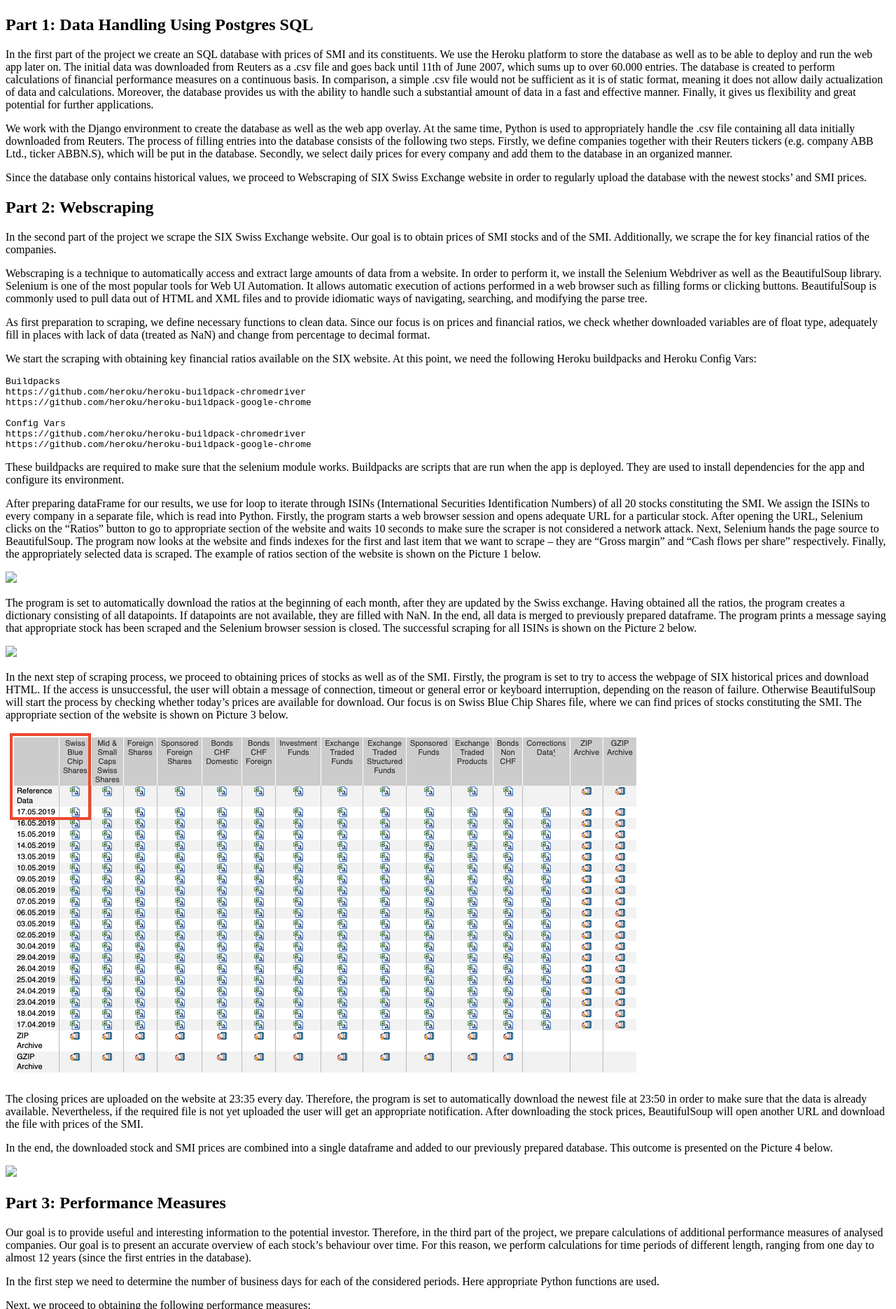
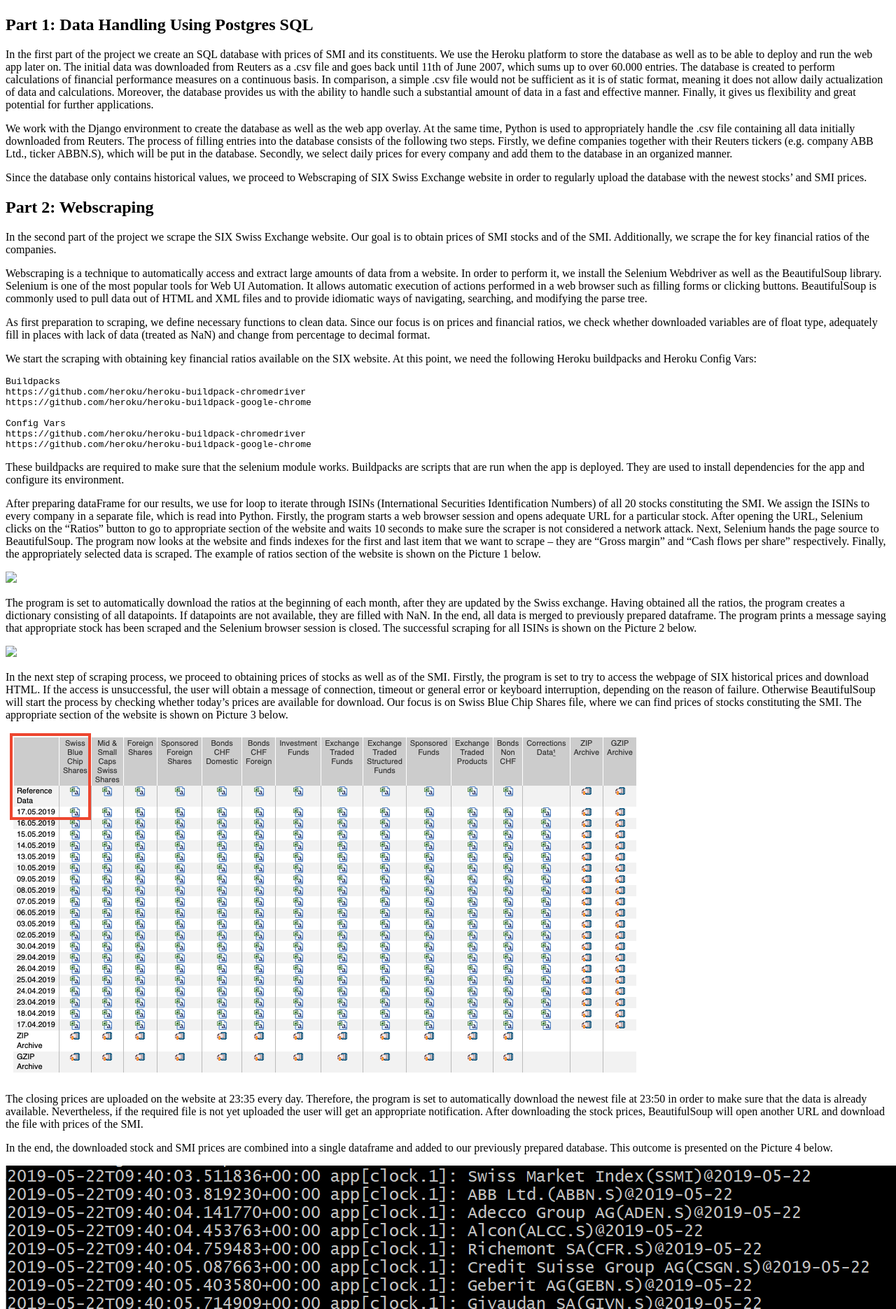
Before and after one commit to matterhornlab/matterhornlab.github.io, a Jekyll site: the page built from _posts/2019-05-24-launch-of-matterhorn-lab.md, in a window 1280 px wide. Shown: the part 1218-3089 px from the top of the page at 70% size. Built offline with Jekyll 4.4.1, drawn with Linux system fonts in a browser that asks for light colours; Markdown is read by kramdown in place of the engine named in the settings; grey boxes are pictures that could not be loaded.

Commit message:
Update 2019-05-24-launch-of-matterhorn-lab.md

```diff
--- a/_posts/2019-05-24-launch-of-matterhorn-lab.md
+++ b/_posts/2019-05-24-launch-of-matterhorn-lab.md
@@ -84,7 +84,7 @@ The closing prices are uploaded on the website at 23:35 every day. Therefore, th
 
 In the end, the downloaded stock and SMI prices are combined into a single dataframe and added to our previously prepared database. This outcome is presented on the Picture 4 below.
 
-<img src="images/database_upload.png" width="650">
+![](https://github.com/matterhornlab/matterhornlab.github.io/blob/master/_posts/database_upload.png?raw=true)
 
 
 ## Part 3: Performance Measures
```
